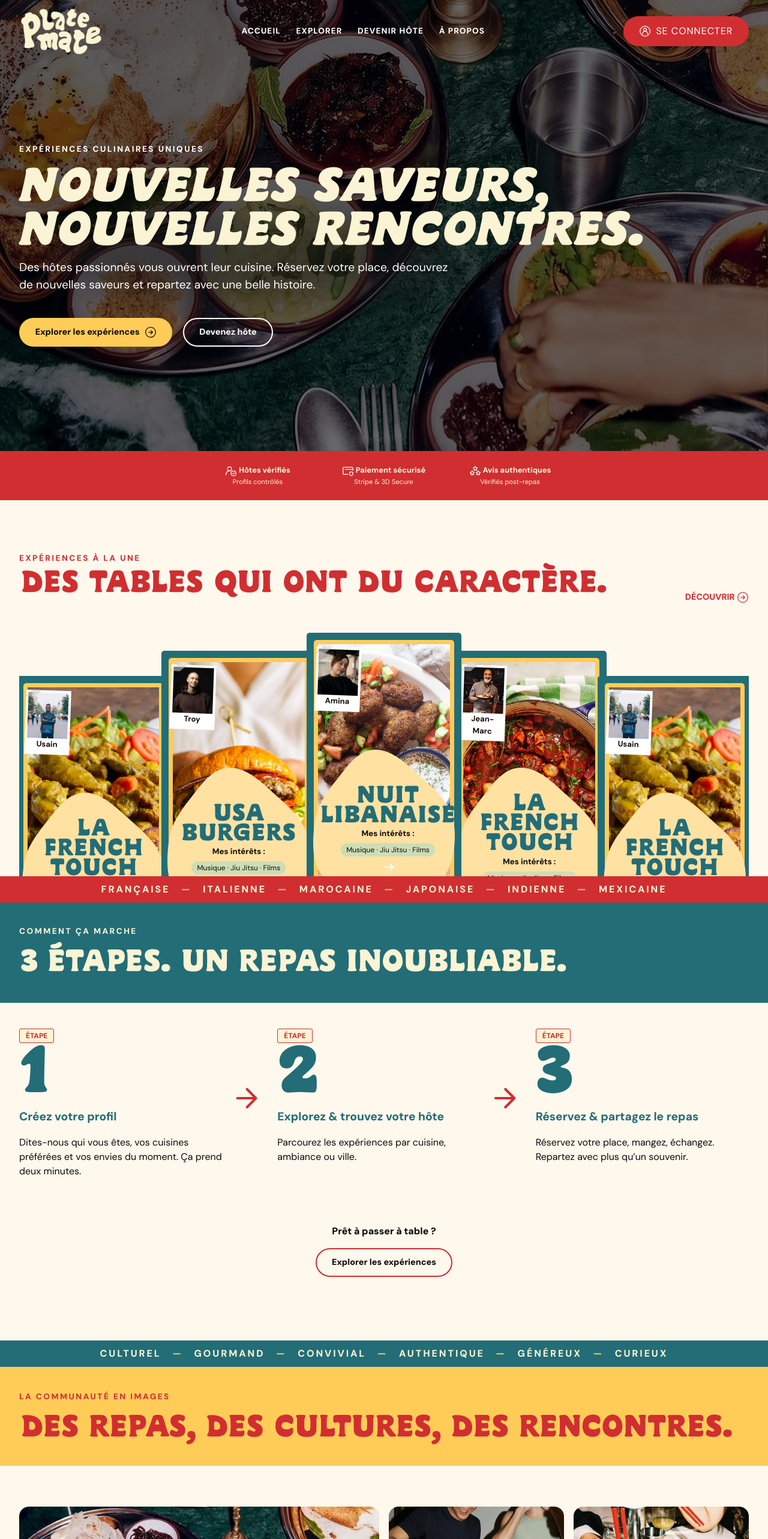
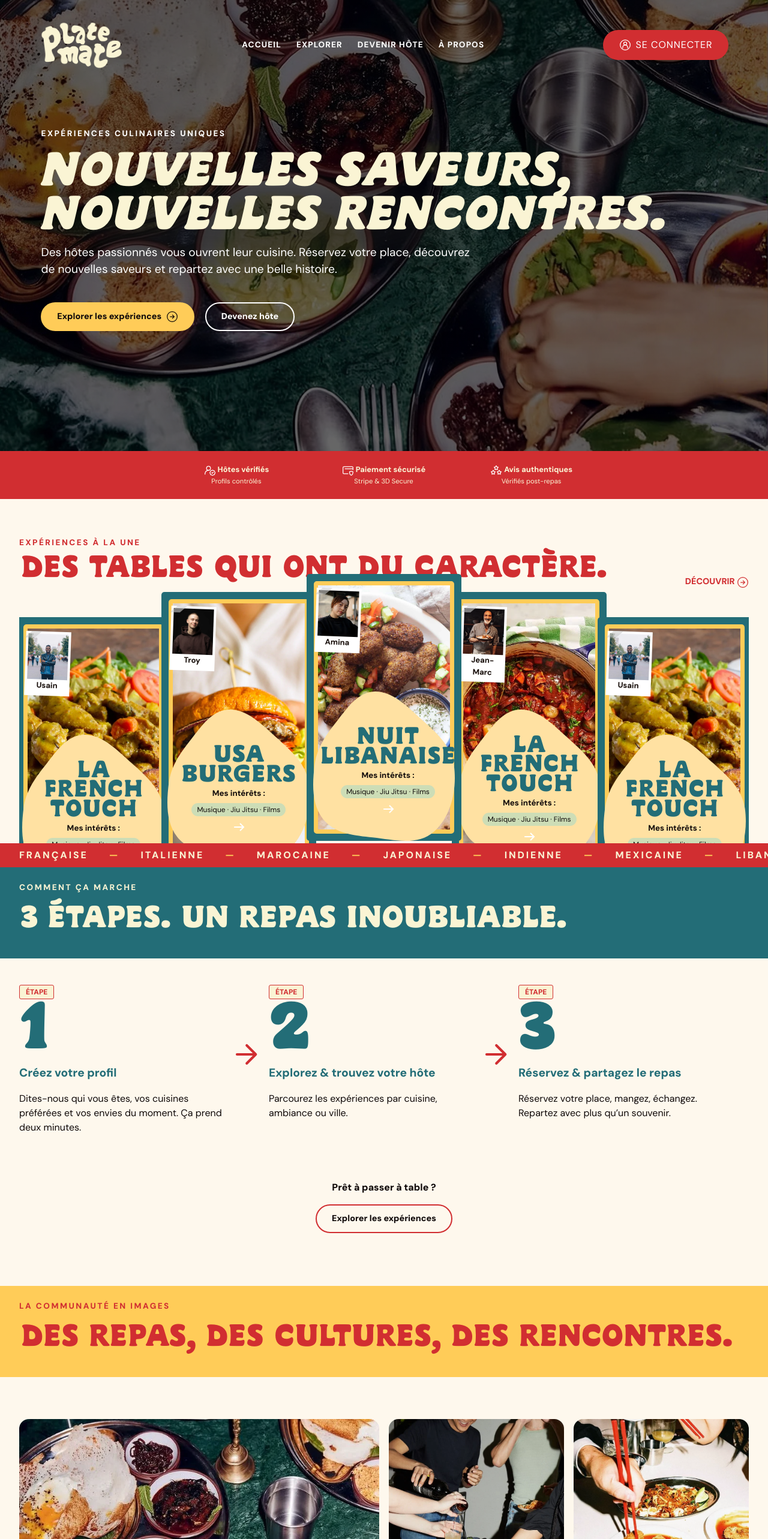
Before and after one commit to Mahkalix/PlateMate, a React (Vite) app in the folder frontend/: page / in a window 1280 px wide. Shown: the top 2566 px of the page at 60% size. Built offline with nearby package versions, Linux system fonts and the light colour scheme.

Commit message:
Align homepage spacing to Figma and adapt narrow layouts
TypeScript and Vite build pass. Chrome layout checked at 320, 390, 650, 768, 980, 1024 and 1440px.

```diff
--- a/frontend/scss/7_components/_app-chrome.scss
+++ b/frontend/scss/7_components/_app-chrome.scss
@@ -4,7 +4,7 @@
   align-items: center;
   justify-content: space-between;
   gap: 2rem;
-  padding: 12px max(32px, calc((100vw - 1280px) / 2));
+  padding: clamp(16px, 2.78vw, 40px) clamp(16px, 5.14vw, 74px) 20px;
   background: var(--pm-background);
   .pm-logo {
     width: 140px;
@@ -53,7 +53,7 @@
 }
 .pm-nav {
   display: flex;
-  gap: clamp(0.8rem, 2vw, 2.5rem);
+  gap: clamp(0.8rem, 1.95vw, 28px);
   align-items: center;
   a {
     text-decoration: none;
@@ -82,7 +82,7 @@
   min-height: 277px;
   background: var(--pm-ink);
   color: var(--pm-cream);
-  padding: 48px max(32px, calc((100vw - 1280px) / 2)) 28px;
+  padding: 42px clamp(20px, 5.14vw, 74px) 20px;
   a {
     text-decoration: none;
     &:hover {
--- a/frontend/scss/8_sections/_app-pages.scss
+++ b/frontend/scss/8_sections/_app-pages.scss
@@ -1,15 +1,15 @@
 .pm-hero {
   min-height: 752px;
   display: flex;
-  align-items: center;
+  align-items: flex-start;
   color: white;
   background:
     linear-gradient(90deg, rgb(11 5 4 / 78%), rgb(11 5 4 / 26%)),
     url("/home/BackgroundImage1.webp") center 47% / cover;
   &__content {
-    width: min(100% - 64px, 1280px);
+    width: min(100% - 2 * clamp(18px, 5.35vw, 77px), 1450px);
     margin: 0 auto;
-    padding: 145px 0 80px;
+    padding: clamp(130px, 16.67vw, 240px) 0 60px;
   }
   h1 {
     max-width: 1100px;
@@ -28,12 +28,13 @@
   }
 }
 .pm-trust {
-  min-height: 82px;
+  min-height: 80px;
   display: flex;
   flex-wrap: wrap;
   justify-content: center;
   align-items: center;
-  gap: 0;
+  gap: clamp(8px, 2.78vw, 40px);
+  padding: 20px clamp(16px, 5.55vw, 80px);
   background: var(--pm-red);
   color: var(--pm-cream);
   span {
@@ -55,15 +56,16 @@
 .pm-featured {
   position: relative;
   box-sizing: border-box;
-  height: 627px;
-  padding-top: 87px;
+  height: auto;
+  padding-top: clamp(32px, 4.45vw, 64px);
 }
 .pm-section-heading {
   display: flex;
   justify-content: space-between;
   align-items: flex-end;
   gap: 20px;
-  margin-bottom: 70px;
+  min-height: 92px;
+  margin-bottom: 0;
   .pm-eyebrow {
     color: var(--pm-red);
     margin-bottom: 4px;
@@ -84,7 +86,7 @@
 .pm-featured__cards {
   display: flex;
   width: calc(100% + 10px);
-  height: 484px;
+  height: 377px;
   margin-left: -5px;
   .pm-host-card {
     flex: 0 0 280px;
@@ -126,14 +128,15 @@
   z-index: 2;
   white-space: nowrap;
   overflow: hidden;
-  padding: 10px 0;
+  line-height: 40px;
+  padding: 0 32px;
   background: var(--pm-red);
   color: var(--pm-cream);
   font-weight: 900;
   letter-spacing: 0.18em;
   text-align: center;
   span {
-    padding: 0 12px;
+    padding: 0 clamp(12px, 2.22vw, 32px);
     color: var(--pm-yellow);
   }
   &--teal {
@@ -143,15 +146,15 @@
 .pm-steps {
   position: relative;
   box-sizing: border-box;
-  min-height: 730px;
+  min-height: 698px;
   background: var(--pm-background);
   color: var(--pm-ink);
-  padding: 38px 0 75px;
+  padding: 24px 0 48px;
 
   &::before {
     position: absolute;
     inset: 0 0 auto;
-    height: 167px;
+    height: 152px;
     background: var(--pm-teal);
     content: "";
   }
@@ -172,7 +175,7 @@
   &__grid {
     display: grid;
     grid-template-columns: repeat(3, 1fr);
-    gap: 75px;
+    gap: 32px;
   }
   &__action {
     text-align: center;
@@ -193,7 +196,7 @@
   &:not(:last-child)::after {
     position: absolute;
     top: 95px;
-    right: -53px;
+    right: -24px;
     color: var(--pm-teal);
     font-size: 36px;
     content: "→";
@@ -231,13 +234,15 @@
   background: var(--pm-background);
   box-sizing: border-box;
   min-height: 1000px;
-  padding-bottom: 55px;
+  padding-bottom: 53px;
   &__title {
     background: var(--pm-yellow);
     color: var(--pm-red);
-    padding: 40px 0 30px;
-    margin-bottom: 68px;
+    min-height: 152px;
+    padding: 24px 0;
+    margin-bottom: 70px;
     h2 {
+      margin-block: 0;
       text-transform: uppercase;
     }
   }
@@ -261,9 +266,10 @@
   &__share {
     display: flex;
     align-items: center;
-    gap: 28px;
+    gap: 16px;
     padding: 24px;
-    margin-top: 48px;
+    margin-top: 50px;
+    min-height: 99px;
     border-radius: 12px;
     background: var(--pm-cream);
     strong {
@@ -276,12 +282,13 @@
 }
 .pm-host-cta {
   display: grid;
-  grid-template-columns: 42% 58%;
-  min-height: 440px;
+  grid-template-columns: 595fr 845fr;
+  min-height: 446px;
   background: var(--pm-red);
   color: var(--pm-cream);
   > div:first-child {
-    padding: 65px 12% 60px 20%;
+    padding: clamp(40px, 5.56vw, 80px) clamp(24px, 4.45vw, 64px)
+      clamp(40px, 5.56vw, 80px) clamp(32px, 11.11vw, 160px);
   }
   h2 {
     margin: 0 0 25px;
@@ -295,7 +302,7 @@
   overflow: hidden;
 }
 .pm-featured__cards {
-  margin-top: 120px;
+  margin-top: 48px;
 }
 .pm-section-heading h2 {
   font-family: "BBB ReadMe", serif;
--- a/frontend/scss/9_responsive/_app-responsive.scss
+++ b/frontend/scss/9_responsive/_app-responsive.scss
@@ -76,18 +76,19 @@
     &__content {
       width: min(100% - 36px, 1280px);
     }
-    h1 {
-      font-size: 2.8rem;
-    }
+
     p:not(.pm-eyebrow) {
       font-size: 1rem;
     }
   }
   .pm-trust {
+    display: grid;
+    grid-template-columns: repeat(3, minmax(0, 1fr));
+    gap: 0;
     padding: 12px;
     span {
       min-width: 0;
-      width: 33%;
+      width: auto;
       padding: 4px;
       font-size: 0.65rem;
     }
@@ -110,6 +111,16 @@
   }
   .pm-step:not(:last-child)::after {
     display: none;
+  }
+  .pm-gallery {
+    min-height: auto;
+  }
+  .pm-gallery__title {
+    min-height: auto;
+    margin-bottom: 24px;
+  }
+  .pm-gallery__share strong {
+    white-space: normal;
   }
   .pm-gallery__photo {
     grid-template-columns: repeat(2, 1fr);
@@ -150,3 +161,16 @@
     scroll-behavior: auto !important;
   }
 }
+
+@media (max-width: 390px) {
+  .app .pm-hero h1 {
+    font-size: clamp(1.85rem, 9vw, 2.2rem);
+  }
+  .pm-step h3,
+  .pm-host-cta h2,
+  .pm-section-heading h2,
+  .pm-gallery h2,
+  .pm-steps h2 {
+    overflow-wrap: anywhere;
+  }
+}
--- a/frontend/src/app/pages/HomePage.tsx
+++ b/frontend/src/app/pages/HomePage.tsx
@@ -25,9 +25,12 @@ export function HomePage() {
             "JAPONAISE",
             "INDIENNE",
             "MEXICAINE",
+            "LIBANAISE",
+            "THAÏLANDAISE",
           ]}
         />
         <HowItWorks />
+        <CommunityGallery />
         <WordBanner
           teal
           words={[
@@ -37,9 +40,10 @@ export function HomePage() {
             "AUTHENTIQUE",
             "GÉNÉREUX",
             "CURIEUX",
+            "CHALEUREUX",
+            "INOUBLIABLE",
           ]}
         />
-        <CommunityGallery />
         <HostInvitation />
       </main>
       <HomeFooter />
```
